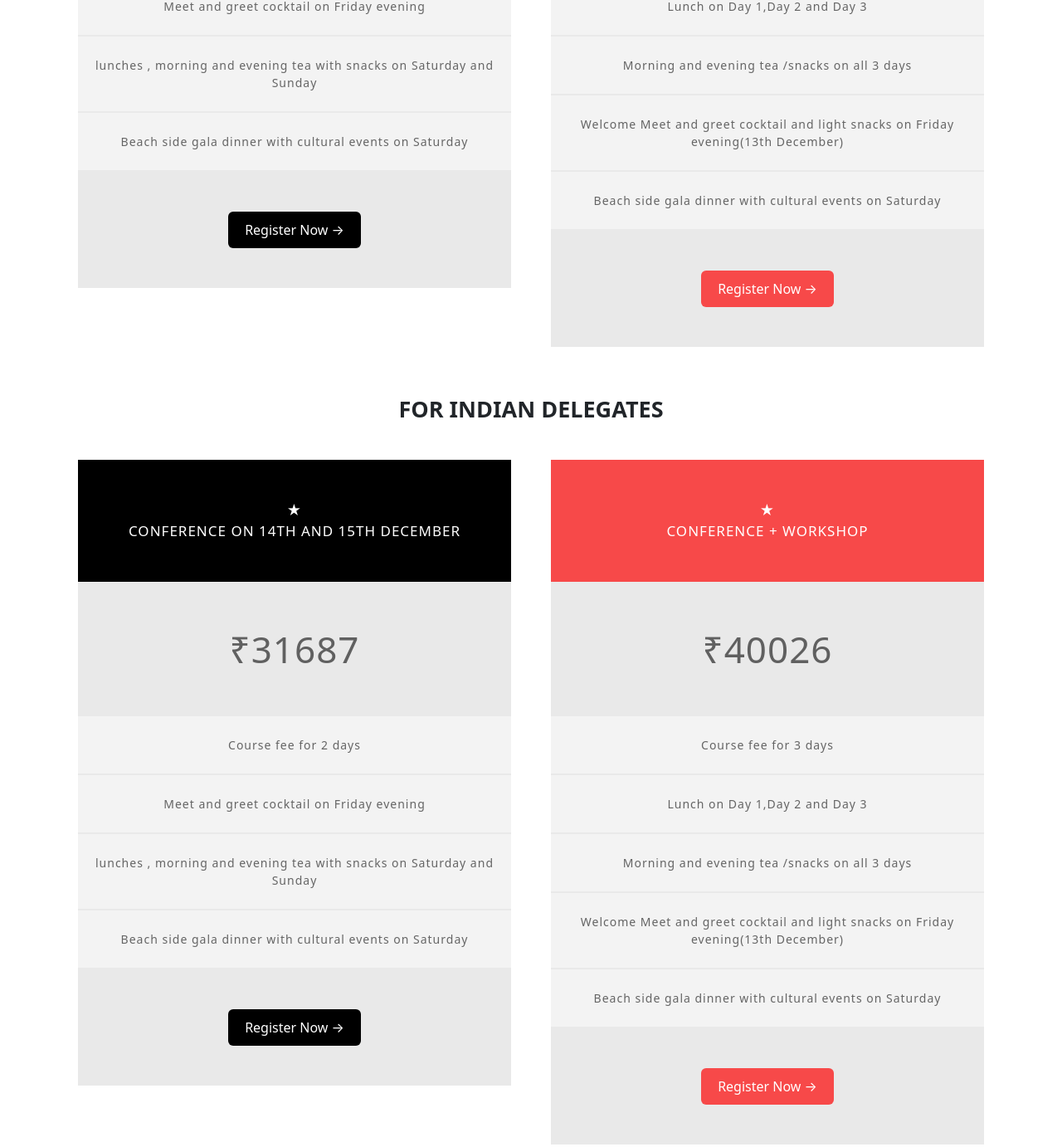
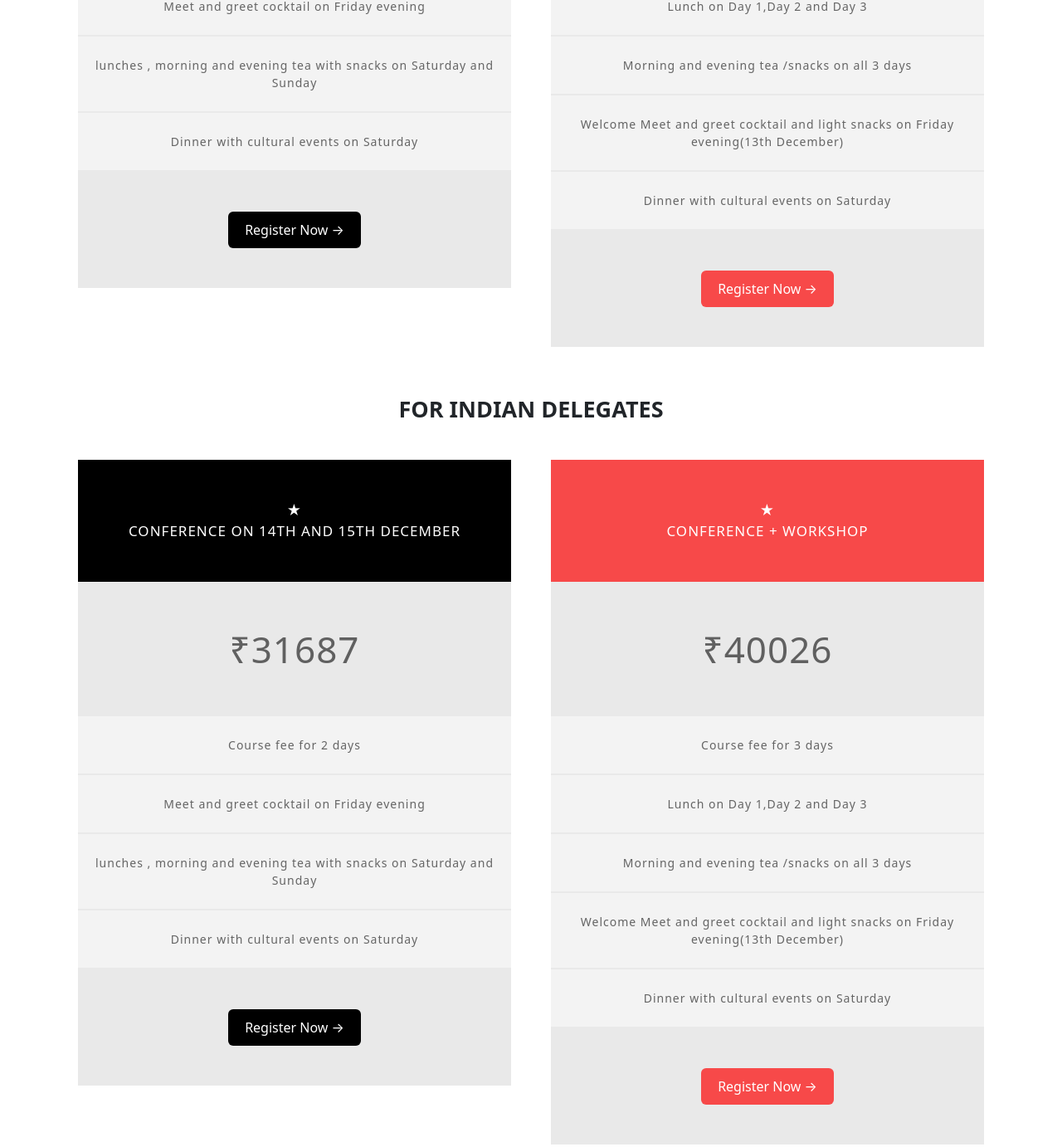
Before and after one commit to webbuildershopiana/ims24041202, a plain HTML site: page index.html in a window 1280 px wide. Shown: the part 6659-8041 px from the top of the page at 83% size. Drawn offline with nearby package versions, Linux system fonts and the light colour scheme; a web font is replaced by a local one.

Commit message:
c2925161-3ac6-4f1f-b35f-a564b20f87dd

```diff
--- a/index.html
+++ b/index.html
@@ -735,7 +735,7 @@
         lunches , morning and evening tea with snacks on Saturday and Sunday
        </div>
        <div id="ikr1bl">
-        Beach side gala dinner with cultural events on Saturday
+        Dinner with cultural events on Saturday
        </div>
        <div id="ie5z8b" class="container">
         <a href="#!" role="button" id="ilrwqg" class="btn btn-dark">Register Now →</a>
@@ -765,7 +765,7 @@
         Welcome Meet and greet cocktail and light snacks on Friday evening(13th December)
        </div>
        <div id="iwj2xi">
-        Beach side gala dinner with cultural events on Saturday
+        Dinner with cultural events on Saturday
        </div>
        <div id="i5zwg9" class="container">
         <a href="#!" role="button" id="iglc0w" class="btn btn-dark">Register Now →</a>
@@ -803,7 +803,7 @@
         lunches , morning and evening tea with snacks on Saturday and Sunday
        </div>
        <div id="i277nr">
-        Beach side gala dinner with cultural events on Saturday
+        Dinner with cultural events on Saturday
        </div>
        <div id="iernmz" class="container">
         <a new-tab target="_blank" url="https://rzp.io/l/o4tcS4e1Fp" href="https://rzp.io/l/o4tcS4e1Fp" link-type="url" id="i37l8y" class="btn btn-dark">Register Now →</a>
@@ -833,7 +833,7 @@
         Welcome Meet and greet cocktail and light snacks on Friday evening(13th December)
        </div>
        <div id="i0ga3b">
-        Beach side gala dinner with cultural events on Saturday
+        Dinner with cultural events on Saturday
        </div>
        <div id="irgt5e" class="container">
         <a new-tab target="_blank" url="https://rzp.io/l/AdQeUyhQmZ" href="https://rzp.io/l/AdQeUyhQmZ" link-type="url" id="isf3bn" class="btn btn-dark">Register Now →</a>
```
